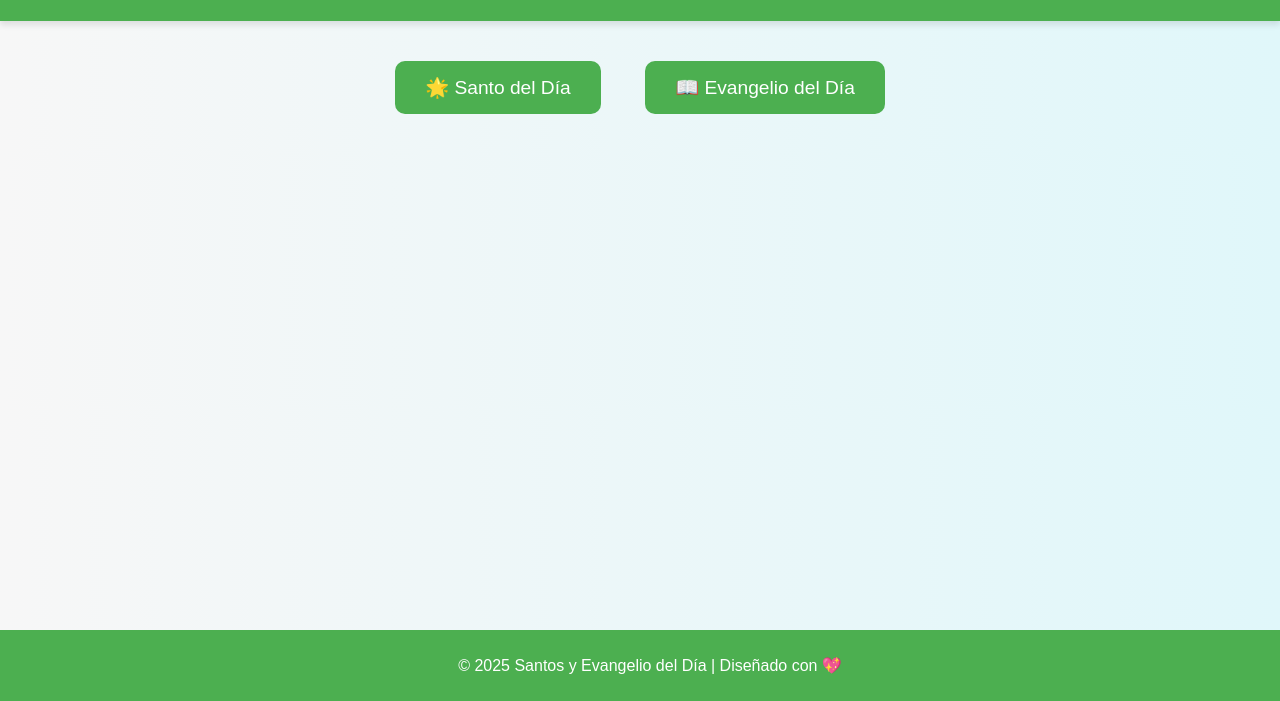
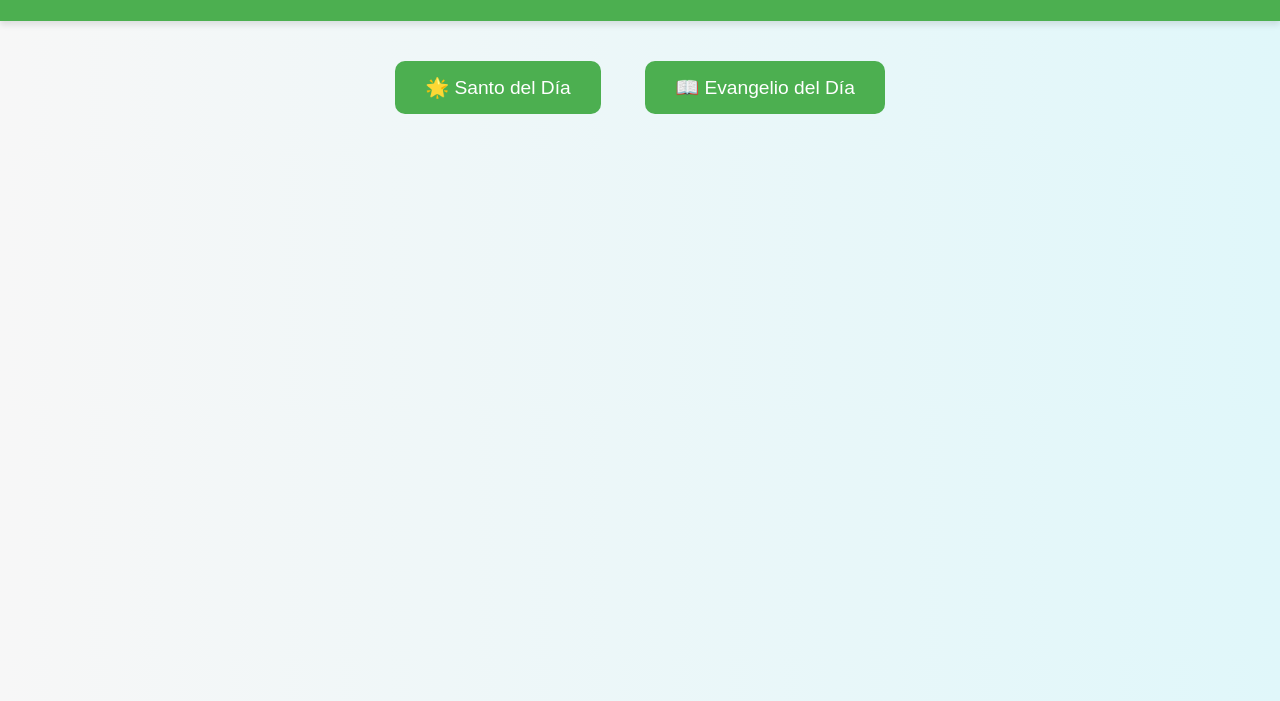
Before and after one commit to jisaac456/Servus-Dei, a plain HTML site: page index.html in a window 1280 px wide. Shown: the part 99-800 px from the top of the page. Drawn offline with Linux system fonts and the light colour scheme.

Commit message:
Update index.html

```diff
--- a/index.html
+++ b/index.html
@@ -1,4 +1,3 @@
-
 <!DOCTYPE html>
 <html lang="es">
 <head>
@@ -21,8 +20,5 @@
         <button onclick="location.href='evangelio.html'">📖 Evangelio del Día</button>
     </main>
 
-    <footer>
-        <p>&copy; 2025 Santos y Evangelio del Día | Diseñado con 💖</p>
-    </footer>
 </body>
 </html>
```
